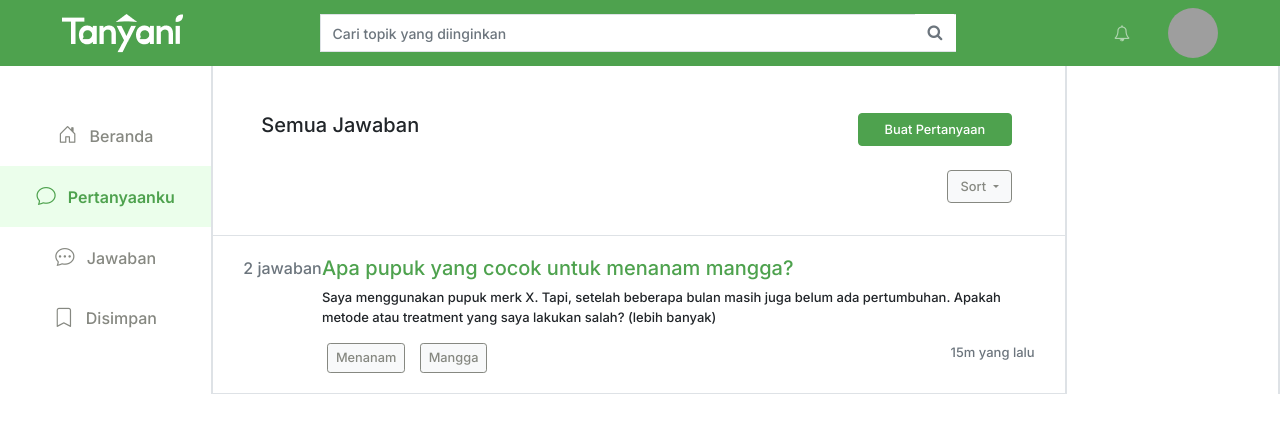
After one commit to parimartha27/TanyaNi, a Flask app: page /pertanyaanku in a window 1280 px wide. The commit adds this page. Shown: the top 433 px of the page. Run offline with Flask 2, Linux system fonts and the light colour scheme; some libraries are stand-ins or nearby versions; grey boxes are pictures that could not be loaded.

Commit message:
tambah peage baru

```diff
--- a/website/static/css/base.css
+++ b/website/static/css/base.css
@@ -52,8 +52,8 @@ body {
 }
 
 .navbar {
-  padding-left: 35px;
-  padding-right: 35px;
+  padding-left: 50px;
+  padding-right: 50px;
 }
 
 .navbar-survival101 {
@@ -74,7 +74,7 @@ body {
 
 /*Search Bar*/
 .input-group {
-  width: 50%;
+  width: 55%;
 }
 
 .ms-n5 {
@@ -84,6 +84,11 @@ body {
 .navbar-nav .nav-item {
   padding: 0px 0px 0px 30px;
 }
+
+.navbar .btn-outline-secondary:hover{
+  color:#6c757d;
+}
+
 
 .side-bar {
   padding: 2.5rem 0;
--- a/website/templates/base.html
+++ b/website/templates/base.html
@@ -101,13 +101,16 @@
         <div class="container-fluid side-bar">
           <ul class="nav align-items-center align-items-sm-start" id="menu">
             <li class="nav-item p-2 tos beranda">
-              <a href="#" class="nav-link align-middle px-0 font-italic menu">
+              <a
+                href="{{ url_for('views.home') }}"
+                class="nav-link align-middle px-0 font-italic menu"
+              >
                 <i class="bi bi-house-door"></i>
                 <span class="ms-2 d-none d-lg-inline">Beranda</span>
               </a>
             </li>
             <li class="nav-item p-2 tos pertanyaanku">
-              <a href="#" class="nav-link px-0 align-middle font-italic menu">
+              <a href="{{ url_for('views.pertanyaanku') }}" class="nav-link px-0 align-middle font-italic menu">
                 <i class="bi bi-chat"></i>
                 <span class="ms-2 d-none d-lg-inline">Pertanyaanku</span></a
               >
--- /dev/null
+++ b/website/templates/pertanyaanku.html
@@ -0,0 +1,112 @@
+{% extends "base.html" %} {% block title %}Pertanyaanku{% endblock %} {% block
+content %}
+
+<style>
+  .pertanyaanku {
+    background-color: rgb(157, 249, 157, 20%);
+    font-weight: 600;
+  }
+
+  .pertanyaanku .menu {
+    color: #4ea24e;
+  }
+
+  .title {
+    display: flex;
+    flex-direction: row;
+    justify-content: space-between;
+  }
+
+  .btn-light {
+    border-color: #868881;
+    color: #868881;
+    margin: 0 5px;
+    font-size: 1vw;
+  }
+
+  .btn-light:hover {
+    border-color: #4ea24e;
+  }
+
+  /* .btn-light:active {
+    border-color: #868881;
+    color: #868881;
+    margin: 0 5px;
+    font-size: 1vw;
+  } */
+
+  .notif .row {
+    --bs-gutter-x: 0rem;
+  }
+
+  .notif .col {
+    padding: 20px 30px;
+  }
+
+  .notif .answer {
+    width: 15%;
+  }
+
+  .notif .text h5 {
+    color: #4ea24e;
+  }
+
+  .notif .text p {
+    font-size: small;
+  }
+
+  .notif .footer .text-muted {
+    font-size: small;
+  }
+</style>
+
+<div class="container-fluid flex-column justify-content-between p-5 pb-0">
+  <div class="title">
+    <h5>Semua Jawaban</h5>
+    <button type="button" class="btn btn-primary">Buat Pertanyaan</button>
+  </div>
+
+  <div class="dropdown text-end pt-4 pb-4">
+    <button
+      class="btn btn-light dropdown-toggle"
+      type="button"
+      id="dropdownMenuButton1"
+      data-bs-toggle="dropdown"
+      aria-expanded="false"
+    >
+      Sort
+    </button>
+    <ul class="dropdown-menu" aria-labelledby="dropdownMenuButton1">
+      <li><a class="dropdown-item" href="#">Terbaru</a></li>
+      <li><a class="dropdown-item" href="#">Terlama</a></li>
+    </ul>
+  </div>
+</div>
+
+<div class="container-fluid notif p-0">
+  <div class="row pt-2 d-flex flex-column">
+    <div class="col border-top border-bottom unread d-flex flex-row">
+      <div class="text-muted answer">
+        <p>2 jawaban</p>
+      </div>
+      <div class="text">
+        <h5>Apa pupuk yang cocok untuk menanam mangga?</h5>
+        <p>
+          Saya menggunakan pupuk merk X. Tapi, setelah beberapa bulan masih juga
+          belum ada pertumbuhan. Apakah metode atau treatment yang saya lakukan
+          salah? (lebih banyak)
+        </p>
+        <div class="d-flex flex-row justify-content-between footer">
+          <div class="key-word">
+            <!-- <span class="badge bg-secondary" href="#">Menanam</span> -->
+            <button type="button" class="btn btn-light btn-sm">Menanam</button>
+            <button type="button" class="btn btn-light btn-sm">Mangga</button>
+          </div>
+          <span class="text-muted">15m yang lalu</span>
+        </div>
+      </div>
+    </div>
+  </div>
+</div>
+
+{% endblock %}
--- a/website/views.py
+++ b/website/views.py
@@ -36,3 +36,8 @@ def createAccount():
 @views.route('/forgotPassword')
 def forgotPassword():
     return render_template('forgot-password.html')
+
+
+@views.route('/pertanyaanku')
+def pertanyaanku():
+    return render_template('pertanyaanku.html')
```
Also changed, not shown: website/templates/home.html (+6 -12 lines).
